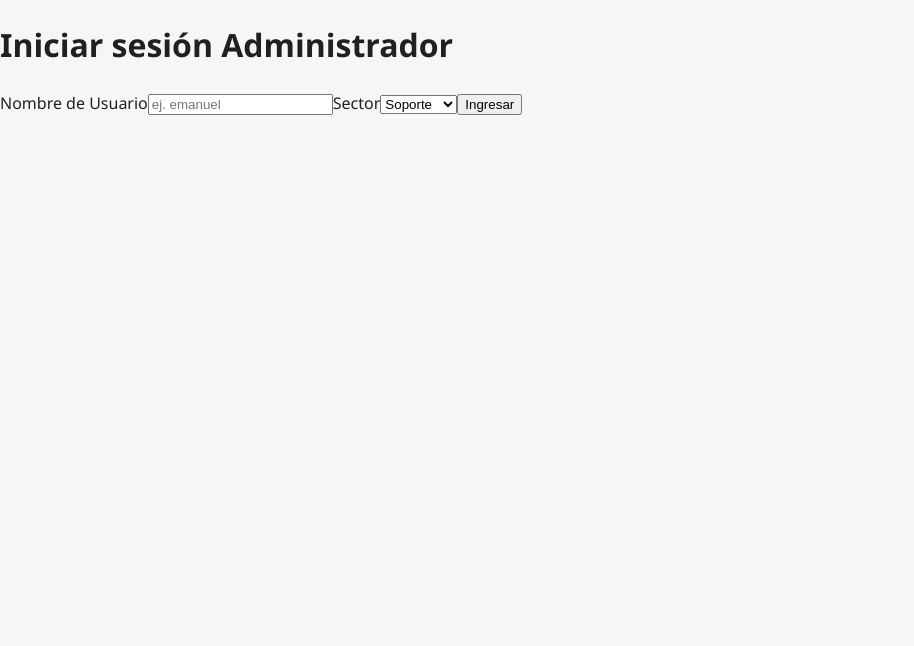
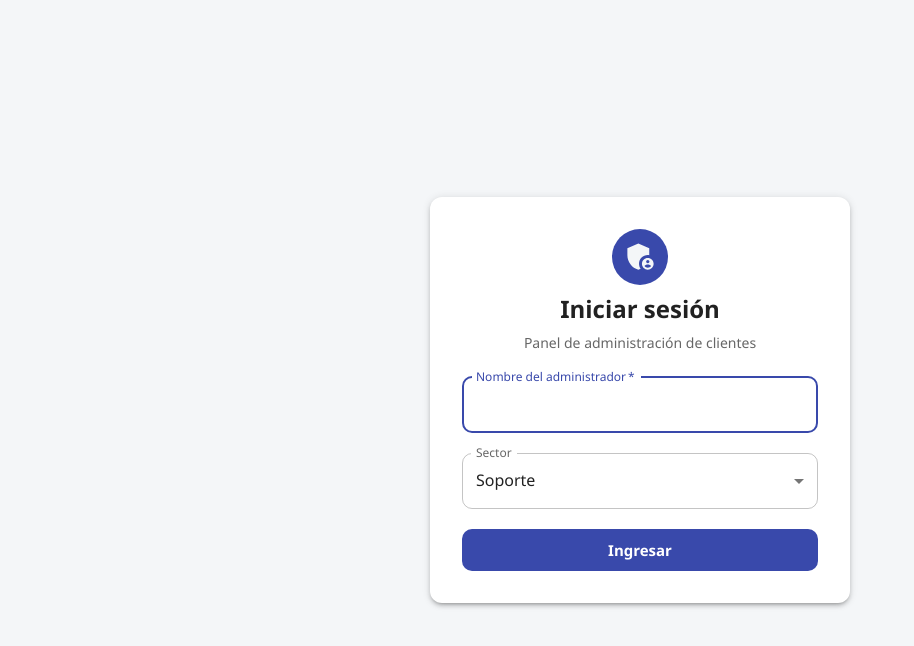
Before and after one commit to AlanOrtega75/PV_TP_Integrador_Grupo17, a React (Vite) app: page /login in a window 1280 px wide. Shown: the top 646 px of the page, without its empty margins (0-914 px from the left). Built offline with nearby package versions, Linux system fonts and the light colour scheme.

Commit message:
refactor: vista de Login en MUI, centrada y con select de sector legible

```diff
--- /dev/null
+++ b/src/constants/sectores.js
@@ -0,0 +1,22 @@
+// Sectores de la empresa a los que puede pertenecer un administrador.
+// Centralizar estos valores evita repetir los textos sueltos ("magic strings")
+// en el Login, el encabezado y la lógica de permisos por sector (módulo D).
+export const SECTORES = {
+  SOPORTE: 'Soporte',
+  GERENCIA: 'Gerencia',
+};
+
+// Lista de sectores para poblar el desplegable de selección.
+export const LISTA_SECTORES = Object.values(SECTORES);
+
+// Color del Chip según el sector, usado en el encabezado.
+export const COLOR_POR_SECTOR = {
+  [SECTORES.SOPORTE]: 'info',
+  [SECTORES.GERENCIA]: 'warning',
+};
+
+// Descripción de los permisos de cada sector (se muestra en el Dashboard).
+export const DESCRIPCION_POR_SECTOR = {
+  [SECTORES.SOPORTE]: 'Acceso de solo lectura a la información de los clientes.',
+  [SECTORES.GERENCIA]: 'Acceso total, incluida la eliminación de clientes.',
+};
--- a/src/views/Login.jsx
+++ b/src/views/Login.jsx
@@ -1,11 +1,16 @@
 import React, { useState, useContext } from 'react';
 import { useNavigate } from 'react-router-dom';
+import {
+  Box, Paper, Stack, Avatar, Typography, TextField, MenuItem, Button,
+} from '@mui/material';
+import { AdminPanelSettings as AdminPanelSettingsIcon } from '@mui/icons-material';
 import { AdminContext } from '../context/AdminContext';
+import { SECTORES, LISTA_SECTORES } from '../constants/sectores';
 
 const Login = () => {
   const { login } = useContext(AdminContext);
   const [nombre, setNombre] = useState('');
-  const [sector, setSector] = useState('Soporte');
+  const [sector, setSector] = useState(SECTORES.SOPORTE);
   const navigate = useNavigate();
 
   const handleSubmit = (e) => {
@@ -16,32 +21,65 @@ const Login = () => {
   };
 
   return (
-    <div className="page-shell">
-      <div className="card">
-        <h1>Iniciar sesión Administrador</h1>
-        <form onSubmit={handleSubmit} className="form-grid">
-          <label>
-            Nombre de Usuario
-            <input
-              value={nombre}
-              onChange={(e) => setNombre(e.target.value)}
-              placeholder="ej. emanuel"
-              required
-            />
-          </label>
-          <label>
-            Sector
-            <select value={sector} onChange={(e) => setSector(e.target.value)}>
-              <option value="Soporte">Soporte</option>
-              <option value="Gerencia">Gerencia</option>
-            </select>
-          </label>
-          <button type="submit" className="primary-button">
+    <Box
+      sx={{
+        minHeight: '100vh',
+        display: 'flex',
+        alignItems: 'center',
+        justifyContent: 'center',
+        bgcolor: 'background.default',
+        p: 2,
+      }}
+    >
+      <Paper
+        component="form"
+        onSubmit={handleSubmit}
+        elevation={3}
+        sx={{ width: '100%', maxWidth: 420, p: { xs: 3, sm: 4 } }}
+      >
+        <Stack spacing={1} alignItems="center" sx={{ mb: 3 }}>
+          <Avatar sx={{ bgcolor: 'primary.main', width: 56, height: 56 }}>
+            <AdminPanelSettingsIcon fontSize="large" />
+          </Avatar>
+          <Typography variant="h5">Iniciar sesión</Typography>
+          <Typography variant="body2" color="text.secondary">
+            Panel de administración de clientes
+          </Typography>
+        </Stack>
+
+        <Stack spacing={2.5}>
+          <TextField
+            id="nombre"
+            name="nombre"
+            label="Nombre del administrador"
+            value={nombre}
+            onChange={(e) => setNombre(e.target.value)}
+            placeholder="Ej. Ignacio Gutiérrez"
+            required
+            fullWidth
+            autoFocus
+          />
+          <TextField
+            select
+            id="sector"
+            name="sector"
+            label="Sector"
+            value={sector}
+            onChange={(e) => setSector(e.target.value)}
+            fullWidth
+          >
+            {LISTA_SECTORES.map((opcion) => (
+              <MenuItem key={opcion} value={opcion}>
+                {opcion}
+              </MenuItem>
+            ))}
+          </TextField>
+          <Button type="submit" variant="contained" size="large" fullWidth>
             Ingresar
-          </button>
-        </form>
-      </div>
-    </div>
+          </Button>
+        </Stack>
+      </Paper>
+    </Box>
   );
 };
 
```
